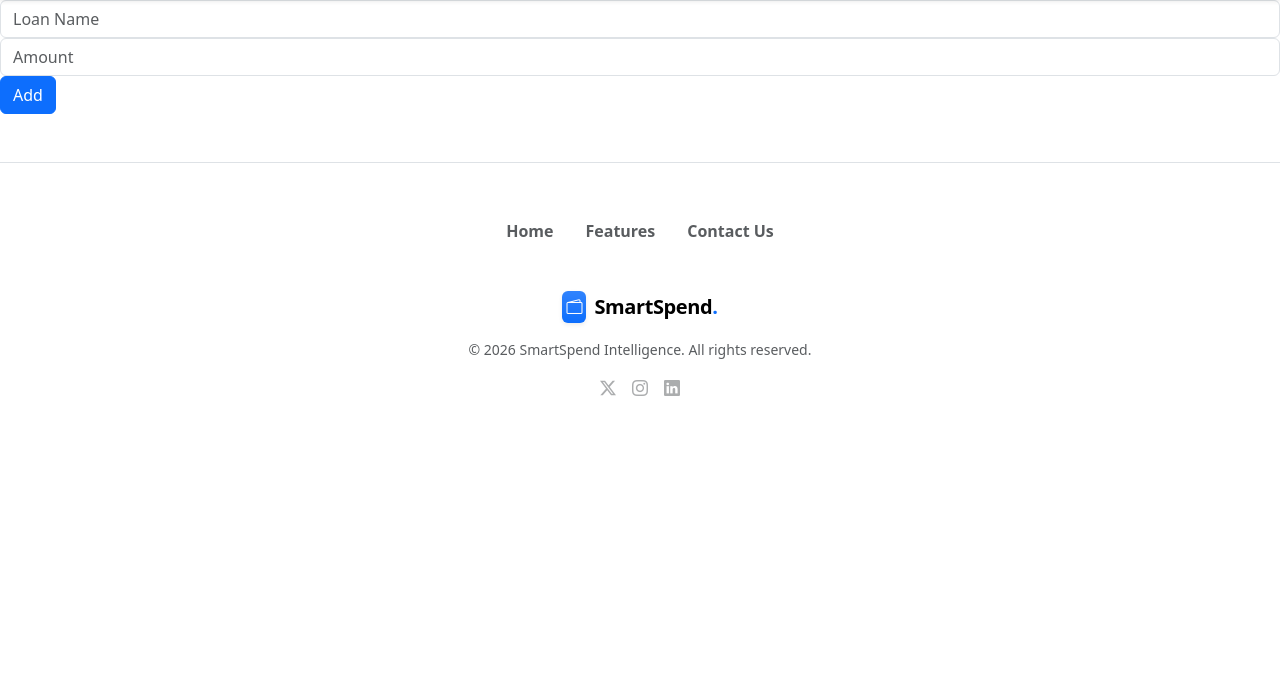
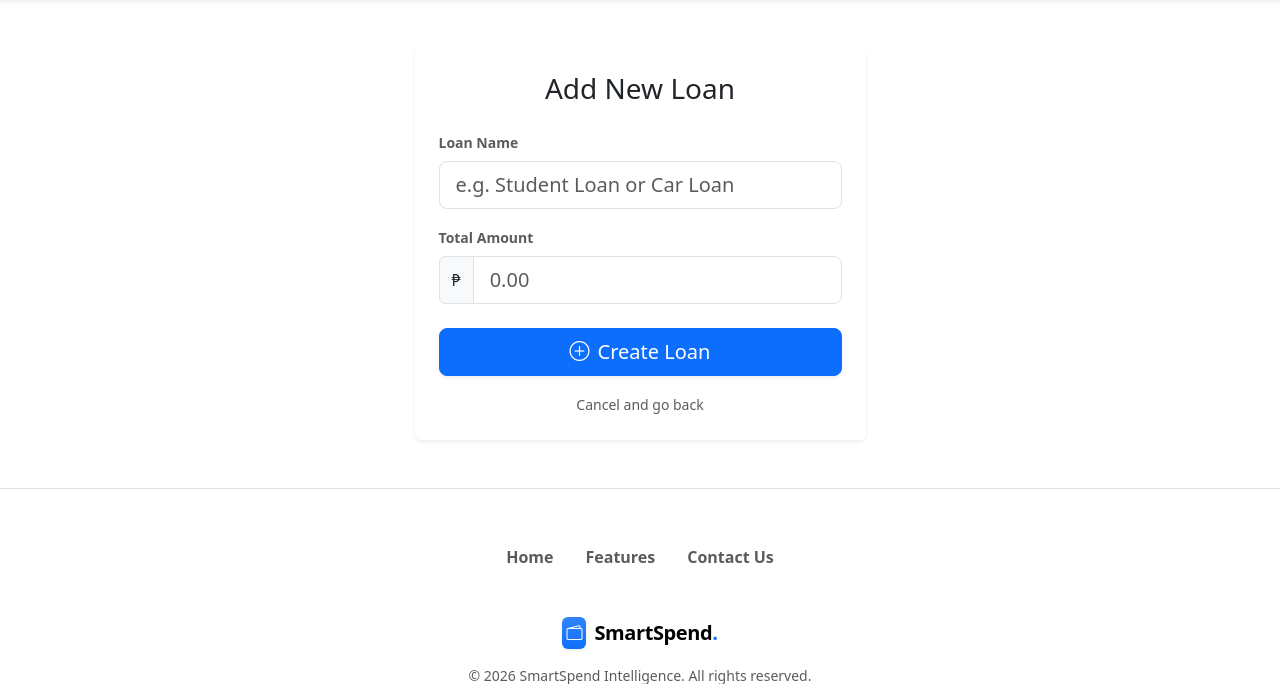
Before and after one commit to fbrylle/smartspend, a Flask app: page /dashboard/add-loan in a window 1280 px wide. Shown: the part 67-751 px from the top of the page. Before the commit the page ends 463 px from the top, so only its background shows below. Run offline with Flask 3, Linux system fonts and the light colour scheme; the visitor is signed in with stand-in values (Sample User, id 1); some libraries are stand-ins or nearby versions.

Commit message:
updated template ui and refactored route logic

```diff
--- a/app/templates/add-loan.html
+++ b/app/templates/add-loan.html
@@ -1,16 +1,57 @@
 {% extends "base.html" %}
 
-{% block title %}
-Add Loan
-{% endblock title %}
+{% block title %}Add Loan{% endblock title %}
 
 {% block content %}
-<form method='post' action="{{url_for('main.add_loan')}}">
-    <input type="hidden" name="csrf_token" value="{{csrf_token()}}">
+<div class="container mt-5">
+    <div class="row justify-content-center">
+        <div class="col-md-6 col-lg-5">
+            <div class="card shadow-sm border-0">
+                <div class="card-body p-4">
+                    <h3 class="card-title mb-4 text-center">Add New Loan</h3>
 
-    <input type="text" name='name' class="form-control" required placeholder="Loan Name">
-    <input type="number" name='total_amount' class="form-control" required placeholder="Amount">
-    <button type="submit" class="btn btn-primary">Add</button>
+                    <form method="POST" action="{{ url_for('main.add_loan') }}">
+                        <input type="hidden" name="csrf_token" value="{{ csrf_token() }}">
 
-</form>
+                        <div class="mb-3">
+                            <label for="name" class="form-label small fw-bold text-muted">Loan Name</label>
+                            <input type="text"
+                                   name="name"
+                                   id="name"
+                                   class="form-control form-control-lg"
+                                   required
+                                   placeholder="e.g. Student Loan or Car Loan">
+                        </div>
+
+                        <div class="mb-4">
+                            <label for="total_amount" class="form-label small fw-bold text-muted">Total Amount</label>
+                            <div class="input-group">
+                                <span class="input-group-text">₱</span>
+                                <input type="number"
+                                       step="0.01"
+                                       name="total_amount"
+                                       id="total_amount"
+                                       class="form-control form-control-lg"
+                                       required
+                                       placeholder="0.00">
+                            </div>
+                        </div>
+
+                        <div class="d-grid">
+                            <button type="submit" class="btn btn-primary btn-lg shadow-sm">
+                                <i class="bi bi-plus-circle me-2"></i>Create Loan
+                            </button>
+                        </div>
+                    </form>
+
+                    <div class="text-center mt-3">
+                        <a href="{{ url_for('main.dashboard') }}" class="text-decoration-none small text-muted">
+                            Cancel and go back
+                        </a>
+                    </div>
+                </div>
+            </div>
+        </div>
+    </div>
+</div>
 {% endblock content %}
```
